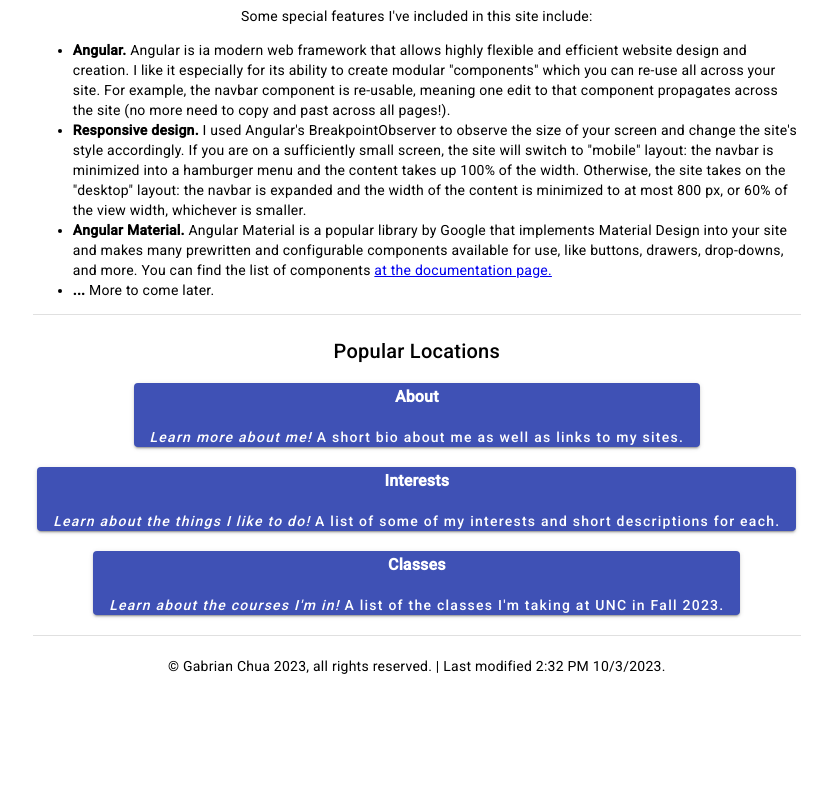
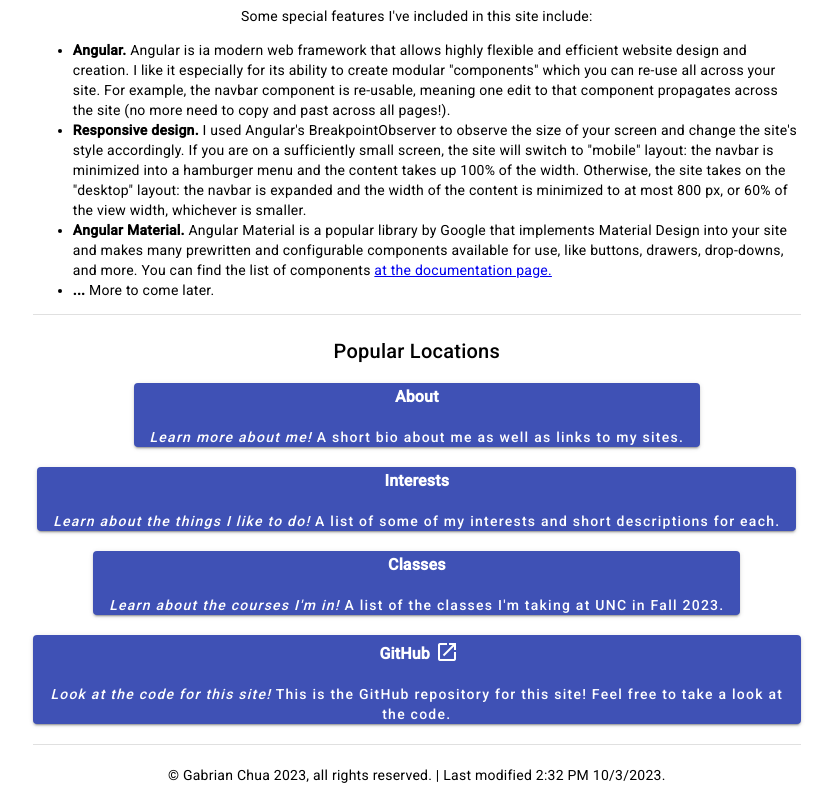
Before and after one commit to gchuaunc/inls161site, an Angular app: page / in a window 1280 px wide. Shown: the part 380-1180 px from the top of the page, without its empty margins (226-1059 px from the left). Before the commit the page ends 1071 px from the top, so only its background shows below. Built offline with nearby package versions, Linux system fonts and the light colour scheme.

Commit message:
feat: add link icon to github

```diff
--- a/src/app/home/home.component.html
+++ b/src/app/home/home.component.html
@@ -25,5 +25,9 @@
         <h3><b>Classes</b></h3>
         <i>Learn about the courses I'm in!</i> A list of the classes I'm taking at UNC in Fall 2023.
     </a><br><br>
+    <a mat-raised-button color="primary" href="https://github.com/gchuaunc/inls161site" class="location-link">
+        <h3><b>GitHub</b><mat-icon class="location-link-icon">open_in_new</mat-icon></h3>
+        <i>Look at the code for this site!</i> This is the GitHub repository for this site! Feel free to take a look at the code.
+    </a><br><br>
     <app-footer></app-footer>
 </div>
--- a/src/app/home/home.component.scss
+++ b/src/app/home/home.component.scss
@@ -12,3 +12,6 @@
 .location-link {
     height: fit-content;
 }
+.location-link-icon {
+    transform: translate(5px, 5px);
+}
```
